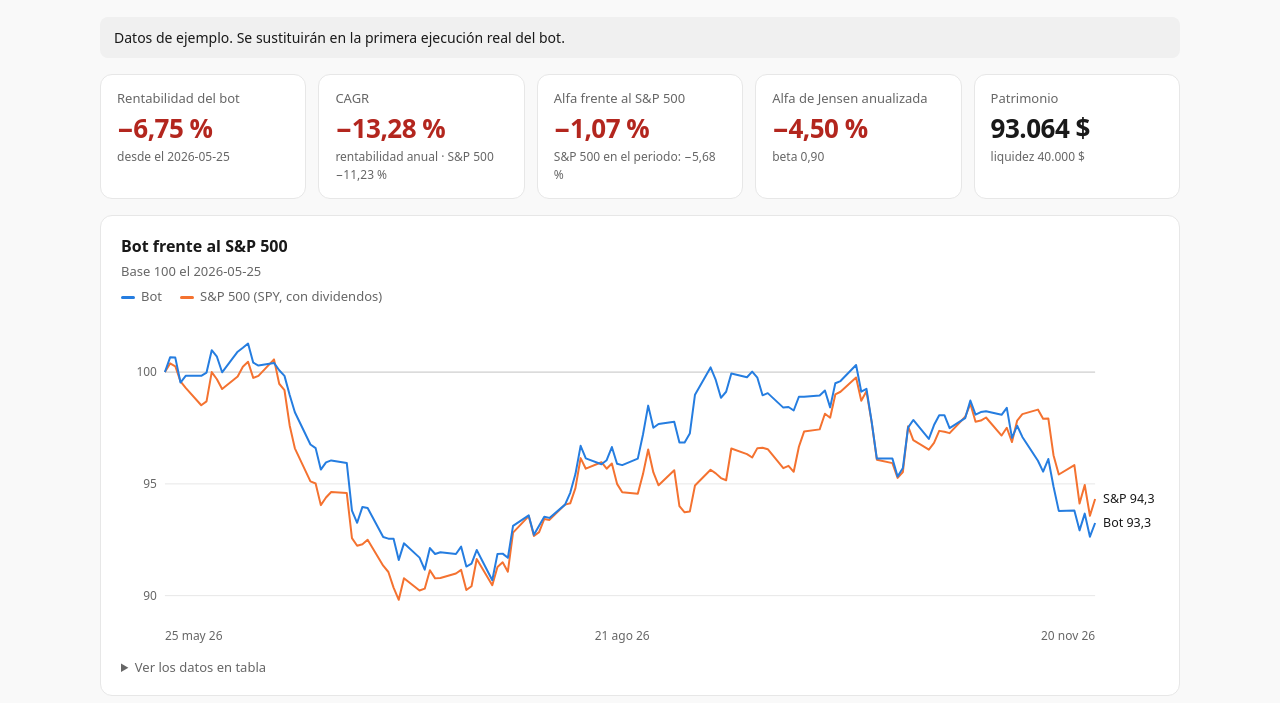
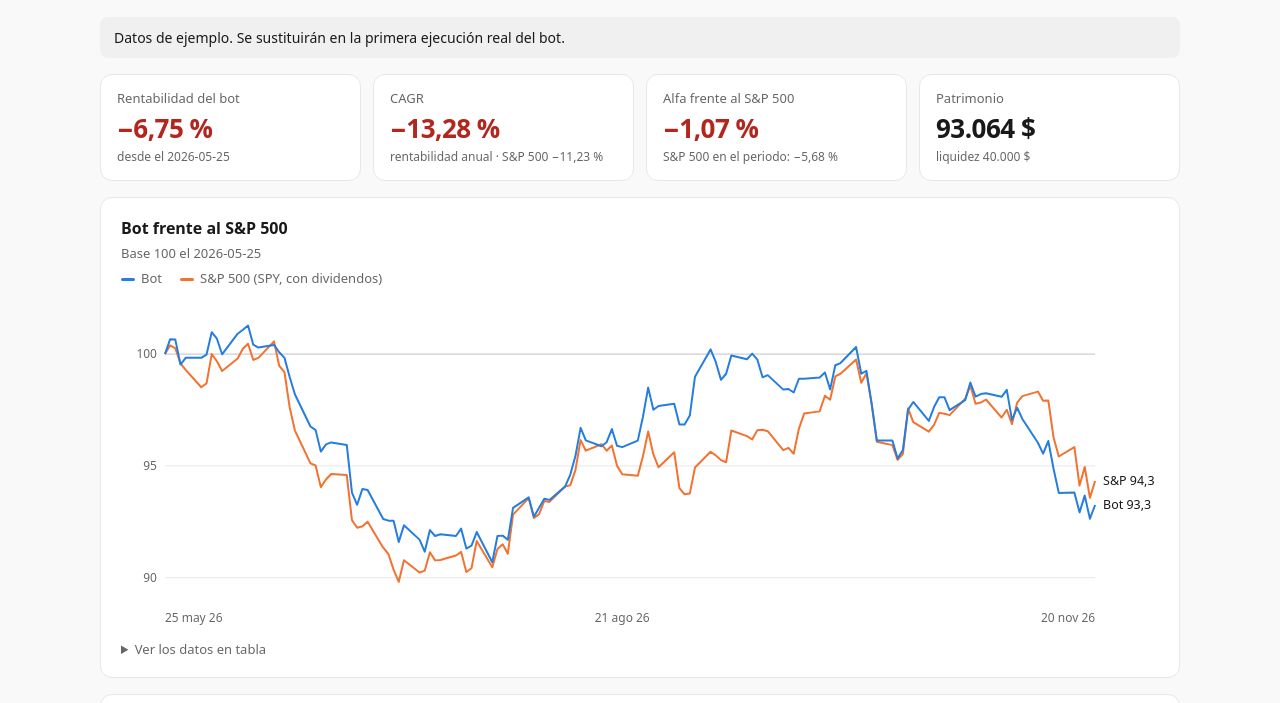
Before and after one commit to Alvaronez/weinstein-bot, a plain HTML site: page docs/index.html in a window 1280 px wide. Shown: the part 64-767 px from the top of the page. Drawn offline with Linux system fonts and the light colour scheme.

Commit message:
Web: quitar el alfa de Jensen
Co-Authored-By: Claude Fable 5.2 <noreply@anthropic.com>
Claude-Session: https://claude.ai/code/session_01UGxsKBVUJKUKeATSiEcktG

```diff
--- a/docs/index.html
+++ b/docs/index.html
@@ -108,8 +108,6 @@ function kpis(s, cash) {
     ["CAGR", s.cagr_pct == null ? "—" : pct(s.cagr_pct), sign(s.cagr_pct),
       s.cagr_pct == null ? "rentabilidad anual; disponible a los 3 meses" : `rentabilidad anual · S&P 500 ${pct(s.spy_cagr_pct)}`],
     ["Alfa frente al S&P 500", pct(s.alpha_pct), sign(s.alpha_pct), `S&P 500 en el periodo: ${pct(s.spy_return_pct)}`],
-    ["Alfa de Jensen anualizada", s.jensen_alpha_pct == null ? "—" : pct(s.jensen_alpha_pct), sign(s.jensen_alpha_pct),
-      s.jensen_alpha_pct == null ? "disponible con 8 semanas de datos" : `beta ${num(s.beta)}`],
     ["Patrimonio", num(s.equity, 0) + " $", "", `liquidez ${num(cash, 0)} $`],
   ];
   $("kpis").innerHTML = items.map(([l, v, c, n]) =>
```
Also changed, not shown: 1 other file.
